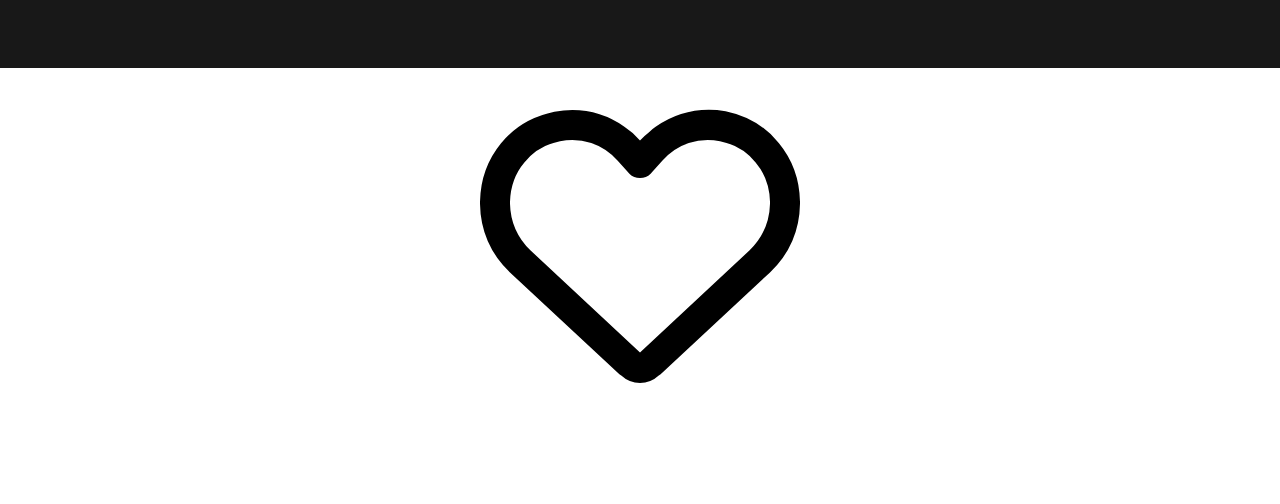
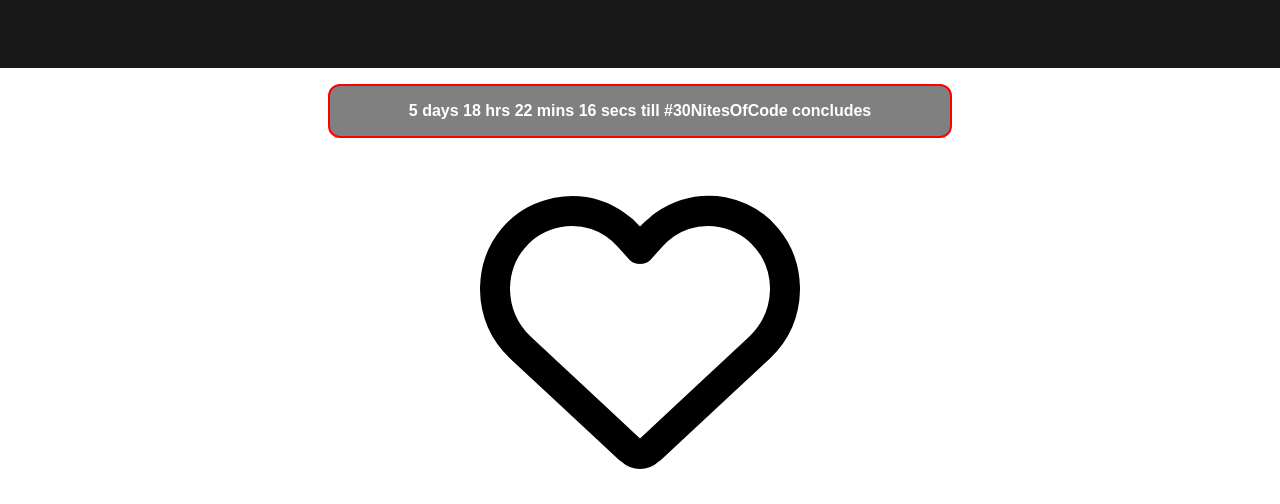
Before and after one commit to beingsie/30-nites-of-code-wiki, a plain HTML site: page index.html in a window 1280 px wide. Shown: the part 365-869 px from the top of the page. Before the commit the page ends 800 px from the top, so only its background shows below. Drawn offline with Linux system fonts and the light colour scheme.

Commit message:
ADD: Countdown till 30NitesOfCode is over

```diff
--- a/assets/css/styles.css
+++ b/assets/css/styles.css
@@ -1,16 +1,16 @@
 /*  Fonts */
 font-face {
-    font-family: 'Geist-Medium';
-    src: url('fonts/Geist-Medium.woff2') format('woff2'),
-        url('fonts/Geist-Medium.woff') format('woff');
+  font-family: "Geist-Medium";
+  src: url("fonts/Geist-Medium.woff2") format("woff2"),
+    url("fonts/Geist-Medium.woff") format("woff");
   font-weight: normal;
   font-style: normal;
 }
 
 font-face {
-    font-family: 'Geist-SemiBold';
-    src: url('fonts/Geist-SemiBold.woff2') format('woff2'),
-        url('fonts/Geist-SemiBold.woff') format('woff');
+  font-family: "Geist-SemiBold";
+  src: url("fonts/Geist-SemiBold.woff2") format("woff2"),
+    url("fonts/Geist-SemiBold.woff") format("woff");
   font-weight: normal;
   font-style: normal;
 }
@@ -128,7 +128,7 @@ body {
 }
 
 .content-text article p.at-tag {
-    font-family: 'Geist-Medium', sans-serif;
+  font-family: "Geist-Medium", sans-serif;
   font-size: 12px;
   line-height: 12px;
   color: #6f6f6f;
@@ -154,7 +154,7 @@ body {
   align-items: flex-start;
   justify-content: flex-start;
   gap: 16px;
-    font-family: 'Geist-Medium', sans-serif;
+  font-family: "Geist-Medium", sans-serif;
   font-size: 20px;
   color: #e34521;
 }
@@ -175,12 +175,12 @@ body {
   border-radius: 12px;
   border: none;
   cursor: pointer;
-    background-color: #FC4B25;
+  background-color: #fc4b25;
   transition: all 0.3s ease;
 }
 
 .modal-content #closeBtn p {
-    font-family: 'Geist-Medium', sans-serif;
+  font-family: "Geist-Medium", sans-serif;
   font-size: 14px;
 }
 
@@ -206,7 +206,7 @@ header {
   background-color: #181818;
 }
 
-header nav  {
+header nav {
   display: flex;
   align-items: center;
   justify-content: space-between;
@@ -222,7 +222,7 @@ header nav ul {
 }
 
 header nav ul li a {
-    font-family: 'Geist-Medium', sans-serif;
+  font-family: "Geist-Medium", sans-serif;
   color: #f4f4f4;
   text-decoration: none;
 }
@@ -232,7 +232,7 @@ header nav ul li a > * {
 }
 
 header nav ul li a:hover > .arrow-icon {
-    color: #FC4B25;
+  color: #fc4b25;
   transform: translateX(4px);
 }
 
@@ -247,7 +247,7 @@ header nav ul li a:hover > .arrow-icon {
 }
 
 .sub-menu ul.links-socials a:hover {
-    color: #FC4B25;
+  color: #fc4b25;
 }
 
 .sub-menu ul:nth-child(1) > li a {
@@ -257,9 +257,9 @@ header nav ul li a:hover > .arrow-icon {
 }
 
 .nav-logo {
-    font-family: 'Geist-Medium', sans-serif;
+  font-family: "Geist-Medium", sans-serif;
   font-size: 32px;
-    color: #FC4B25;
+  color: #fc4b25;
 }
 
 /* Hero section */
@@ -299,7 +299,7 @@ section.hero {
 }
 
 section.hero h1 {
-    font-family: 'Geist-SemiBold', sans-serif;
+  font-family: "Geist-SemiBold", sans-serif;
   transform: rotate(-3deg);
   /* color: #FC4B25; */
   color: white;
@@ -314,7 +314,7 @@ section.hero h1 {
 }
 
 section.hero h1 span {
-    color: #FC4B25;
+  color: #fc4b25;
 }
 
 .tag {
@@ -339,7 +339,7 @@ section.hero h1 span {
 }
 
 .tag p {
-    font-family: 'Geist-Medium', sans-serif;
+  font-family: "Geist-Medium", sans-serif;
   color: #ffffff;
   font-family: Geist;
   font-size: 24px;
@@ -367,7 +367,7 @@ section.hero .content-wrapper {
 }
 
 /* START like button */
-.heart-container{
+.heart-container {
   font-size: 25vw;
   display: flex;
   justify-content: center;
@@ -378,3 +378,28 @@ section.hero .content-wrapper {
   color: red;
 }
 /* END like button */
+
+/* Start Timer  */
+.timer-container {
+  display: flex;
+  justify-content: center;
+  align-items: center;
+  gap: 16px;
+  padding: 16px;
+  border-radius: 12px;
+}
+
+.timer {
+  display: flex;
+  width: 50%;
+  justify-content: center;
+  align-items: center;
+  text-align: center;
+  font-weight: bolder;
+  background-color: grey;
+  border: 2px solid red;
+  border-radius: 12px;
+  padding: 16px;
+  color: white;
+  font-family: "Geist-Medium", sans-serif;
+}
--- a/assets/js/script.js
+++ b/assets/js/script.js
@@ -9,7 +9,7 @@ window.onload = function () {
 
   // Add fadeInBounce animation through class to tag
   challengeTag.classList.add("bounceUp");
-    challengeTag.style.opacity = "1"
+  challengeTag.style.opacity = "1";
 
   setTimeout(() => {
     miniDino.classList.add("bounceUpDownDino");
@@ -21,9 +21,9 @@ window.onload = function () {
   }, 140);
 
   setTimeout(() => {
-        anythingHeading.classList.add("rotate-in-down-left")
+    anythingHeading.classList.add("rotate-in-down-left");
   }, 145);
-}
+};
 
 const closeButtons = document.getElementsByClassName("close");
 const modalWindow = document.getElementById("modalWindow");
@@ -48,11 +48,11 @@ closeBtn.addEventListener("click", closeModal);
 // Attach the closeModal function to each element
 for (let i = 0; i < closeButtons.length; i++) {
   const close = closeButtons[i];
-    close.addEventListener('click', closeModal);
+  close.addEventListener("click", closeModal);
 }
 
 // Attach an event listener to the document to handle clicks outside modalContent
-modalWindow.addEventListener('click', function (event) {
+modalWindow.addEventListener("click", function (event) {
   if (event.target !== modalContent && !modalContent.contains(event.target)) {
     closeModal();
   }
@@ -79,18 +79,56 @@ function closeModal() {
 
 const likeButton = document.querySelector("#likeButton");
 
-
-if (localStorage.getItem('liked') === 'true') {
+if (localStorage.getItem("liked") === "true") {
   likeButton.classList.add("fa-solid");
   likeButton.classList.remove("fa-regular");
-    likeButton.classList.add("liked")
+  likeButton.classList.add("liked");
 }
 
 likeButton.addEventListener("click", () => {
   let isLiked = likeButton.classList.toggle("fa-regular");
   likeButton.classList.toggle("fa-solid");
-    likeButton.classList.toggle("liked")
-    localStorage.setItem('liked', !isLiked);
+  likeButton.classList.toggle("liked");
+  localStorage.setItem("liked", !isLiked);
 });
 
 // END Like button code
+
+//Start Timer code
+/*
+Day Section
+*/
+//counting down till next day
+const day = document.querySelector(".timer");
+const end = new Date("01/30/2024 12:00 AM");
+//Setting the dayCountdown
+let _second = 1000;
+let _minute = _second * 60;
+let _hour = _minute * 60;
+let _day = _hour * 24;
+let timer;
+
+//countdown function
+function showRemaining() {
+  let now = new Date();
+  let distance = end - now;
+  if (distance < 0) {
+    clearInterval(timer);
+    day.style.backgroundColor = "green";
+    day.innerHTML = "We Made It!";
+
+    return;
+  }
+  let days = Math.floor(distance / _day);
+  let hours = Math.floor((distance % _day) / _hour);
+  let minutes = Math.floor((distance % _hour) / _minute);
+  let seconds = Math.floor((distance % _minute) / _second);
+
+  day.innerHTML = days + " days ";
+  day.innerHTML += hours + " hrs ";
+  day.innerHTML += minutes + " mins ";
+  day.innerHTML += seconds + " secs";
+  day.innerHTML += " till #30NitesOfCode concludes";
+}
+timer = setInterval(showRemaining, 1000);
+//End of Timer code
--- a/index.html
+++ b/index.html
@@ -86,6 +86,13 @@
           </div>
         </div>
       </section>
+
+      <!-- START Timer -->
+    <section class="timer-container">
+      <div class="timer"></div>
+    </section>
+    <!-- END Timer -->
+
       <!-- START Like Button -->
       <section class="heart-container">
         <i class="fa-regular fa-heart" id="likeButton"></i>
```
Lines whose indentation alone changed are shown as unchanged.
